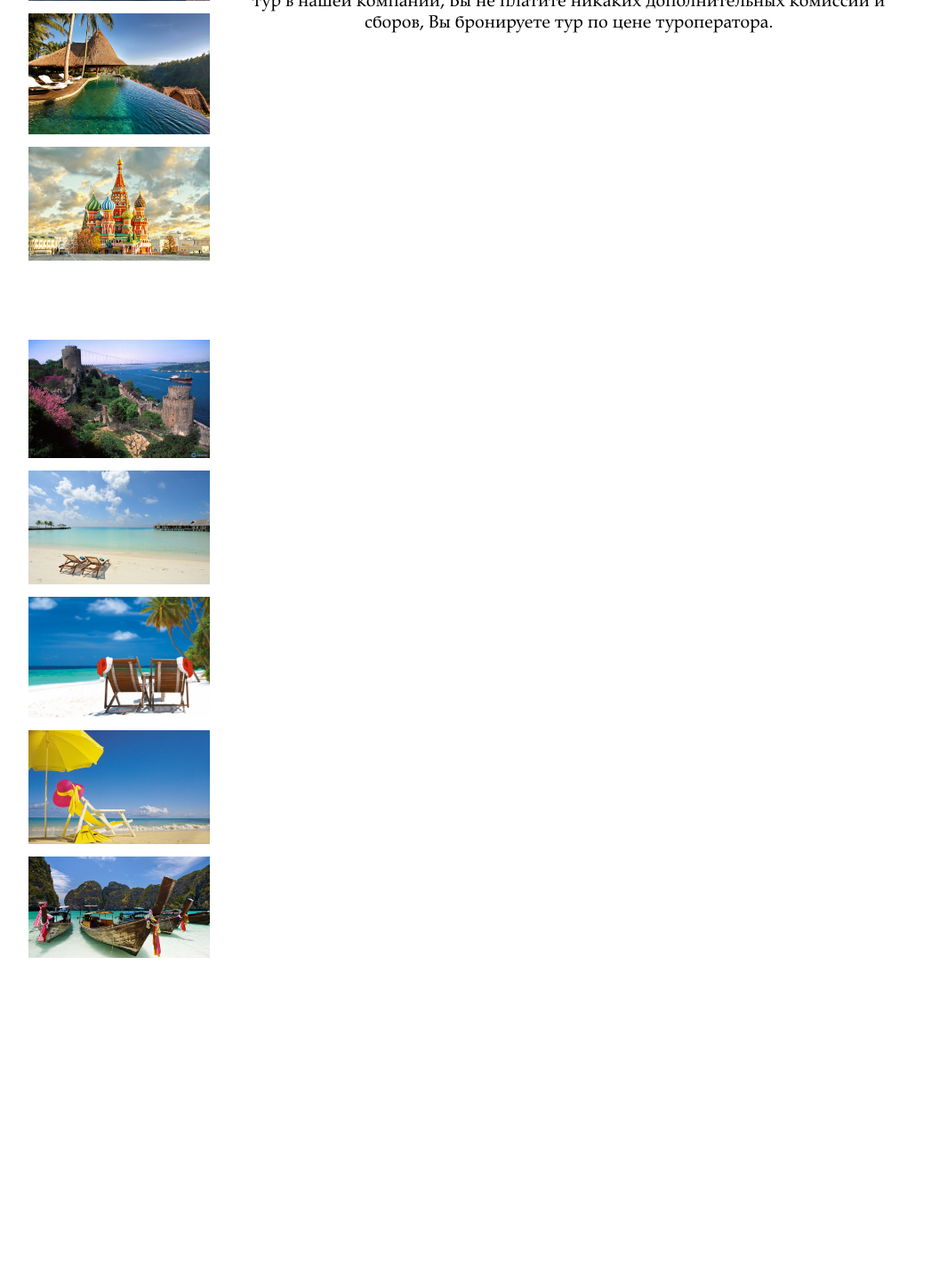
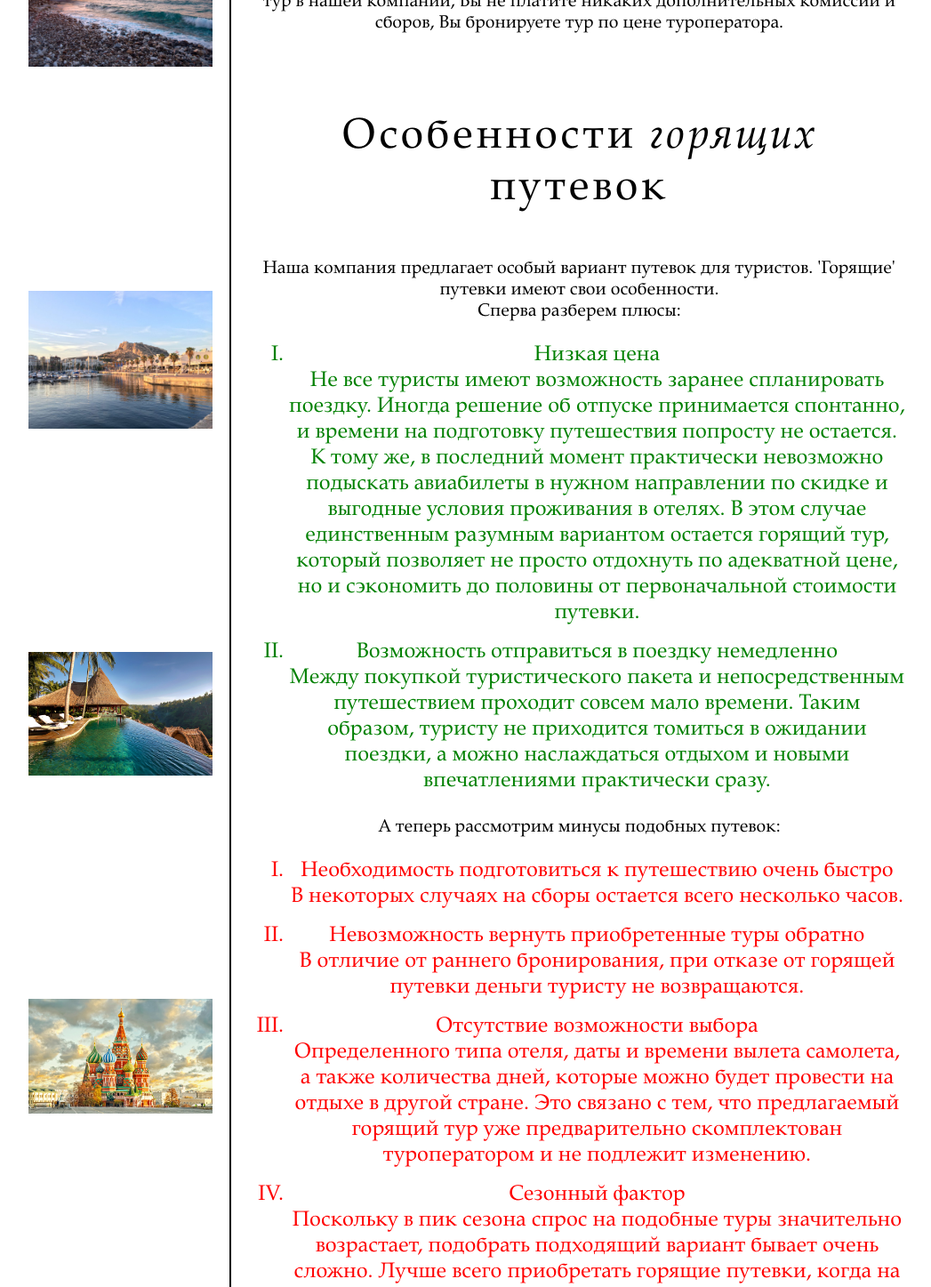
Before and after one commit to Locked15/Landing-Page, a React (Create React App) app: page / in a window 1280 px wide. Shown: the part 1300-2747 px from the top of the page at 89% size, without its empty margins (8-1055 px from the left). Before the commit the page ends 2396 px from the top, so only its background shows below. Built offline with nearby package versions, Linux system fonts and the light colour scheme.

Commit message:
Added 'hot' tours features. Added borders to aside elements; (They will disappear, if screen isn't big enough).

```diff
--- a/src/Components/Body/AboutCompany.js
+++ b/src/Components/Body/AboutCompany.js
@@ -3,7 +3,7 @@ import './Styles/general.css';
 
 function AboutCompany() {
     return (
-        <div id="aboutCompany" style={{maxWidth: '57.25%'}}>
+        <div>
             <hr/>
 
             <article>
@@ -25,6 +25,9 @@ function AboutCompany() {
                     платите никаких дополнительных комиссий и сборов, Вы
                     бронируете тур по цене туроператора.
                 </p>
+
+                { /* Так как изображение слишком большое, текст займет только половину его высоты. Поэтому нужен разрыв. */ }
+                <br clear='all'/>
             </article>
         </div>
     );
--- /dev/null
+++ b/src/Components/Body/HotToursFeatures.js
@@ -0,0 +1,80 @@
+import React from "react";
+import "../Body/Styles/general.css";
+
+function HotToursFeatures() {
+	return (
+		<div id="features">
+			<h3 className='header-text'>
+				Особенности <i>горящих</i> путевок
+			</h3>
+
+			<p>
+				Наша компания предлагает особый вариант путевок для туристов.
+				'Горящие' путевки имеют свои особенности.
+				<br />
+				Сперва разберем плюсы:
+			</p>
+			<ul className='features-list' style={{ color: "green" }}>
+				<li>
+					Низкая цена
+					<br />
+					Не все туристы имеют возможность заранее спланировать
+					поездку. Иногда решение об отпуске принимается спонтанно, и
+					времени на подготовку путешествия попросту не остается. К
+					тому же, в последний момент практически невозможно подыскать
+					авиабилеты в нужном направлении по скидке и выгодные условия
+					проживания в отелях. В этом случае единственным разумным
+					вариантом остается горящий тур, который позволяет не просто
+					отдохнуть по адекватной цене, но и сэкономить до половины от
+					первоначальной стоимости путевки.
+				</li>
+
+				<li>
+					Возможность отправиться в поездку немедленно
+					<br />
+					Между покупкой туристического пакета и непосредственным
+					путешествием проходит совсем мало времени. Таким образом,
+					туристу не приходится томиться в ожидании поездки, а можно
+					наслаждаться отдыхом и новыми впечатлениями практически
+					сразу.
+				</li>
+			</ul>
+
+			<p>А теперь рассмотрим минусы подобных путевок:</p>
+			<ul className='features-list' style={{ color: "red" }}>
+				<li>
+					Необходимость подготовиться к путешествию очень быстро
+					<br />В некоторых случаях на сборы остается всего несколько
+					часов.
+				</li>
+
+				<li>
+					Невозможность вернуть приобретенные туры обратно
+					<br />В отличие от раннего бронирования, при отказе от
+					горящей путевки деньги туристу не возвращаются.
+				</li>
+
+				<li>
+					Отсутствие возможности выбора
+					<br />
+					Определенного типа отеля, даты и времени вылета самолета, а
+					также количества дней, которые можно будет провести на
+					отдыхе в другой стране. Это связано с тем, что предлагаемый
+					горящий тур уже предварительно скомплектован туроператором и
+					не подлежит изменению.
+				</li>
+
+				<li>
+					Сезонный фактор
+					<br />
+					Поскольку в пик сезона спрос на подобные туры значительно
+					возрастает, подобрать подходящий вариант бывает очень
+					сложно. Лучше всего приобретать горящие путевки, когда на
+					туристическом рынке наблюдается снижение спроса.
+				</li>
+			</ul>
+		</div>
+	);
+}
+
+export default HotToursFeatures;
--- a/src/Components/Body/MainContent.js
+++ b/src/Components/Body/MainContent.js
@@ -1,9 +1,14 @@
 import React from 'react';
 import AboutCompany from './AboutCompany';
+import HotToursFeatures from './HotToursFeatures';
 
 function MainContent() {
     return (
-        <AboutCompany />
+        <main style={{maxWidth: '57.25%'}}>
+            <AboutCompany />
+
+            <HotToursFeatures />
+        </main>
     )
 }
 
--- a/src/Components/Body/Styles/general.css
+++ b/src/Components/Body/Styles/general.css
@@ -1,3 +1,21 @@
+/* #region Стили контейнеров. */
+
+main div {
+    max-width: 100%;
+}
+
+.mainThreeSlidesDesign {
+    display: flex;
+    flex: 1 1 250px;
+    margin: 10px;
+    gap: 25px;
+    flex-flow: row wrap;
+    flex-wrap: wrap;
+}
+/* #endregion */
+
+/* #region Стили текста. */
+
 .header-text {
     text-align: center;
     font-family: Garamond, serif;
@@ -13,6 +31,9 @@ p {
     font-size: 20px;
     font-weight: 400;
 }
+/* #endregion */
+
+/* #region Стили изображений. */
 
 img.half {
     max-width: 50%;
@@ -23,11 +44,21 @@ img.right {
     float: right;
 }
 
-.mainThreeSlidesDesign {
-    display: flex;
-    flex: 1 1 250px;
-    margin: 10px;
-    gap: 25px;
-    flex-flow: row wrap;
-    flex-wrap: wrap;
+img.left {
+    float: left;
 }
+/* #endregion */
+
+/* #region Стили списков. */
+
+.features-list {
+    list-style: upper-roman;
+    font-size: 24px;
+    font-family: Garamond, serif;
+    text-align: center;
+}
+
+.features-list li {
+    margin-bottom: 15px;
+}
+/* #endregion */
--- a/src/Components/Body/ThreeColumns.js
+++ b/src/Components/Body/ThreeColumns.js
@@ -4,17 +4,15 @@ import MainContent from "./MainContent";
 import RightSideGalleryElements from "../BorderElements/RightSideGalleryElements";
 
 function ThreeColumns() {
-    return (
-        <div style={{width: '100%'}}>
-            <main className="mainThreeSlidesDesign">
-                <LeftSidesGalleryElement />
+	return (
+		<div style={{ width: "100%" }} className='mainThreeSlidesDesign'>
+			<LeftSidesGalleryElement />
 
-                <MainContent />
+			<MainContent />
 
-                <RightSideGalleryElements />
-            </main>
-        </div>
-    )
+			<RightSideGalleryElements />
+		</div>
+	);
 }
 
 export default ThreeColumns;
--- a/src/Components/BorderElements/Header.js
+++ b/src/Components/BorderElements/Header.js
@@ -3,15 +3,14 @@ import '../../index.css';
 
 function Header() {
     function learnMore() {
-        alert('Click.');
+       var element = document.getElementById('features');
+       element.scrollIntoView({ behavior: "smooth" });
     }
 
     return (
         <header>
-            <button className="go-top-button header-button">&#8593;</button>
-
             <div className="brand-box">
-                <span className="brand">Путешествуй просто</span>
+                <span id="header-brand" className="brand">Путешествуй просто</span>
             </div>
 
             <div className="main-header">
--- a/src/Components/BorderElements/LeftSideGalleryElements.js
+++ b/src/Components/BorderElements/LeftSideGalleryElements.js
@@ -3,7 +3,7 @@ import './Styles/style.css';
 
 function LeftSidesGalleryElement() {
 	return (
-		<aside className="aside-block gallery">
+		<aside className="aside-block gallery border-right">
 			<figure>
 				<img src={require('../../resources/Images/CrimeaTours.jpg')} alt='Крым.'/>
 
--- a/src/Components/BorderElements/RightSideGalleryElements.js
+++ b/src/Components/BorderElements/RightSideGalleryElements.js
@@ -2,7 +2,7 @@ import React from 'react';
 
 function RightSideGalleryElements() {
     return (
-		<aside className="aside-block gallery">
+		<aside className="aside-block gallery border-left">
 			<figure>
 				<img src={require('../../resources/Images/1379633194_orel.jpg')} alt='Орёл.'/>
 
--- a/src/Components/BorderElements/Styles/style.css
+++ b/src/Components/BorderElements/Styles/style.css
@@ -1,4 +1,8 @@
 .aside-block {
+    display: flex;
+    flex: 1 1 250px;
+    flex-flow: row wrap;
+    flex-wrap: wrap;
     max-width: 20%;
     margin-top: 50px;
 }
--- a/src/index.css
+++ b/src/index.css
@@ -2,6 +2,7 @@
 
 body {
 	margin: 0;
+	overflow-x: hidden;
 	font-family: -apple-system, BlinkMacSystemFont, "Segoe UI", "Roboto",
 		"Oxygen", "Ubuntu", "Cantarell", "Fira Sans", "Droid Sans",
 		"Helvetica Neue", sans-serif;
@@ -13,25 +14,17 @@ code {
 	font-family: source-code-pro, Menlo, Monaco, Consolas, "Courier New",
 		monospace;
 }
+
+.border-right {
+	border-right: 2px solid black;
+}
+
+.border-left {
+	border-left: 2px solid black;
+}
 /* #endregion */
 
 /* #region Стили заголовка страницы. */
-
-/* Стиль для кнопки возвращения наверх страницы. */
-.go-top-button {
-	position: -webkit-sticky;
-	position: sticky;
-	top: -10;
-	border-radius: 25px;
-	background-color: azure;
-	font-weight: bold;
-	color: black;
-	float: right;
-	margin: 25px;
-	line-height: 250%;
-	width: 2%;
-	border: none;
-}
 
 /* Стиль для центральной кнопки заголовка. */
 .main-header-button {
@@ -189,6 +182,20 @@ footer .text {
 	font-size: 20px;
 	font-family: Garamond, serif;;
 }
+
+/* Стиль для кнопки возвращения наверх страницы. */
+.go-top-button {
+	top: 25px;
+	border-radius: 25px;
+	background-color: azure;
+	font-weight: bold;
+	color: black;
+	margin: 25px;
+	line-height: 250%;
+	width: 65%;
+	border: 1.5px solid black;
+	z-index: 99;
+}
 /* #endregion */
 
 /* #region Стили галереи (боковые элементы и основная галерея). */
@@ -204,9 +211,8 @@ footer .text {
 /* Стиль для надписи картинки. */
 .gallery figcaption {
 	position: absolute;
-	top: 67.5%;
-	bottom: 15%;
 	margin-left: 15%;
+	margin-top: 5%;
 
 	opacity: 0;
 
@@ -224,3 +230,15 @@ footer .text {
 	opacity: 1;
 }
 /* #endregion */
+
+/* #region Медиазапросы. */
+@media (max-width: 780px) {
+	.border-left {
+		border-left: none;
+	}
+
+	.border-right {
+		border-right: none;
+	}
+}
+/* #endregion */
```
Also changed, not shown: src/Components/Body/HotToursBenefits.js (deleted, +0 -12 lines), src/Components/BorderElements/Footer.js (+30 -15 lines).
